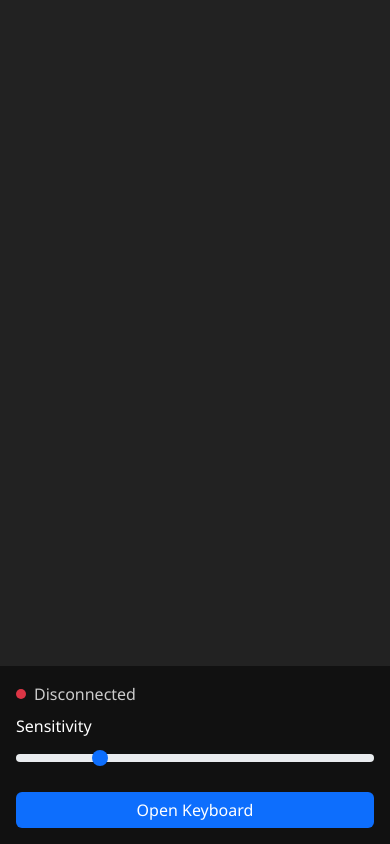
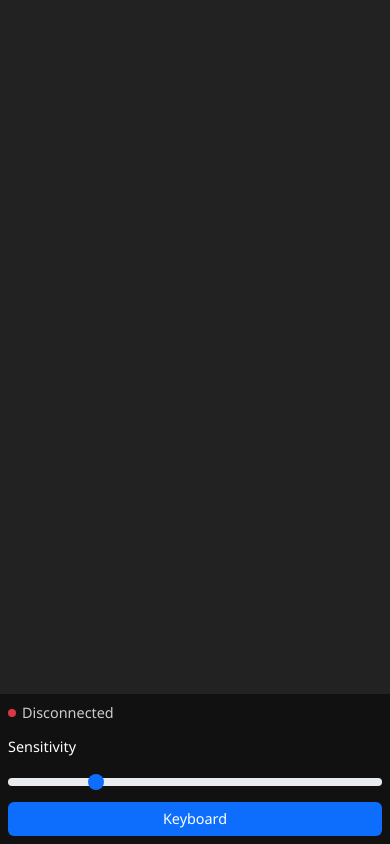
Before and after one commit to muchub/py-remote-pad, a Flask app: template templates/app.html in a window 390 px wide; the page is wider, and only the part inside the window is pictured. Run offline with Flask 3, Linux system fonts and the light colour scheme; the template is opened without the code that fills it, so the values that code supplies are empty; some libraries are stand-ins or nearby versions.

Commit message:
Update UI

```diff
--- a/app.py
+++ b/app.py
@@ -4,12 +4,17 @@ import pyautogui
 import keyboard
 import qrcode
 from pyngrok import ngrok
-import os
+import secrets
+import string
+
+def generate_token(length=8):
+    characters = string.ascii_letters + string.digits
+    return ''.join(secrets.choice(characters) for _ in range(length))
 
 # === Configuration ===
 app = Flask(__name__)
 socketio = SocketIO(app, cors_allowed_origins='*', async_mode='threading')
-ACCESS_TOKEN = "auisbdu123"
+ACCESS_TOKEN = generate_token()
 
 # === Routes ===
 @app.route('/')
--- a/templates/app.html
+++ b/templates/app.html
@@ -3,7 +3,7 @@
 
 <head>
     <meta charset="UTF-8" />
-    <meta name="viewport" content="width=device-width, initial-scale=1" />
+    <meta name="viewport" content="width=device-width, initial-scale=1, maximum-scale=1, user-scalable=no" />
     <title>Remote Pad</title>
     <script src="https://cdn.jsdelivr.net/npm/socket.io-client@4.5.4/dist/socket.io.min.js"></script>
     <link href="https://cdn.jsdelivr.net/npm/bootstrap@5.3.3/dist/css/bootstrap.min.css" rel="stylesheet" />
@@ -11,16 +11,16 @@
         * {
             user-select: none;
             -webkit-user-select: none;
-            /* For Safari */
             -ms-user-select: none;
-            /* For IE/Edge */
+            touch-action: manipulation;
+            box-sizing: border-box;
         }
 
-        html,
-        body {
+        html, body {
             height: 100%;
             margin: 0;
             padding: 0;
+            overflow: hidden;
         }
 
         body {
@@ -29,16 +29,13 @@
             font-family: 'Segoe UI', sans-serif;
             display: flex;
             flex-direction: column;
-            min-height: 100vh;
-            user-select: none;
-            /* prevent highlighting */
-            -webkit-user-select: none;
-            -ms-user-select: none;
-            box-sizing: border-box;
+            height: 100vh;
+            width: 100vw;
         }
 
         #pad {
             flex: 1;
+            min-height: 0; /* Allows flex item to shrink below content size */
             background-color: #222;
             touch-action: none;
         }
@@ -51,8 +48,9 @@
         }
 
         .controls {
-            padding: 1rem;
+            padding: 0.75rem;
             background-color: #111;
+            flex-shrink: 0; /* Prevent controls from shrinking */
         }
 
         .btn-toggle {
@@ -60,7 +58,8 @@
             color: white;
             border: none;
             font-weight: 500;
-            font-size: 1.1rem;
+            font-size: 1rem;
+            padding: 0.5rem;
         }
 
         .btn-toggle:active {
@@ -68,19 +67,23 @@
         }
 
         .form-label {
-            margin-bottom: 0.5rem;
+            margin-bottom: 0.25rem;
+            font-size: 0.9rem;
         }
 
         .form-range {
             accent-color: #0d6efd;
+            width: 100%;
+            margin: 0;
+            padding: 0;
         }
 
         .status-indicator {
-            width: 10px;
-            height: 10px;
+            width: 8px;
+            height: 8px;
             border-radius: 50%;
             display: inline-block;
-            margin-right: 8px;
+            margin-right: 6px;
         }
 
         .status-connected {
@@ -94,30 +97,41 @@
         .connection-status {
             display: flex;
             align-items: center;
-            margin-bottom: 0.5rem;
+            margin-bottom: 0.25rem;
+            font-size: 0.9rem;
+        }
+
+        .controls-container {
+            display: flex;
+            flex-direction: column;
+            gap: 0.5rem;
         }
 
         @media (max-width: 576px) {
+            .controls {
+                padding: 0.5rem;
+            }
             .btn-toggle {
-                font-size: 1rem;
+                font-size: 0.9rem;
+                padding: 0.4rem;
             }
         }
     </style>
 </head>
 
 <body>
-
     <div id="pad" class="w-100"></div>
 
     <div class="controls">
-        <div class="connection-status">
-            <span class="status-indicator status-disconnected" id="status-indicator"></span>
-            <span id="status-text">Disconnected</span>
+        <div class="controls-container">
+            <div class="connection-status">
+                <span class="status-indicator status-disconnected" id="status-indicator"></span>
+                <span id="status-text">Disconnected</span>
+            </div>
+            <label for="sensitivity-range" class="form-label text-white">Sensitivity</label>
+            <input type="range" class="form-range" min="1" max="10" value="3" id="sensitivity-range">
+            <button id="keyboard-toggle" class="btn btn-toggle w-100">Keyboard</button>
         </div>
-        <label for="sensitivity-range" class="form-label text-white">Sensitivity</label>
-        <input type="range" class="form-range" min="1" max="10" value="3" id="sensitivity-range">
-
-        <button id="keyboard-toggle" class="btn btn-toggle w-100 mt-3">Open Keyboard</button>
         <input id="hiddenInput" type="text" autofocus />
     </div>
 
@@ -129,9 +143,18 @@
         const statusIndicator = document.getElementById("status-indicator");
         const statusText = document.getElementById("status-text");
 
+        // Prevent any default touch behaviors that might cause scrolling
+        document.addEventListener('touchmove', function(e) {
+            if (e.target === pad || e.target === document.body) {
+                e.preventDefault();
+            }
+        }, { passive: false });
+
         let lastX = null;
         let lastY = null;
         let mouseDown = false;
+        let touchStartTime = 0;
+        let clickTimeout = null;
 
         // Connection status handlers
         socket.on("connect", () => {
@@ -149,7 +172,16 @@
         const getSensitivity = () => parseFloat(sensitivitySlider.value);
 
         // === Touch events ===
+        pad.addEventListener("touchstart", (e) => {
+            e.preventDefault();
+            const touch = e.touches[0];
+            lastX = touch.clientX;
+            lastY = touch.clientY;
+            touchStartTime = Date.now();
+        });
+
         pad.addEventListener("touchmove", (e) => {
+            e.preventDefault();
             const touch = e.touches[0];
             if (lastX !== null && lastY !== null) {
                 const dx = (touch.clientX - lastX) * getSensitivity();
@@ -160,19 +192,36 @@
             lastY = touch.clientY;
         });
 
-        pad.addEventListener("touchend", () => {
+        pad.addEventListener("touchend", (e) => {
+            e.preventDefault();
+            // Detect quick tap for click
+            if (Date.now() - touchStartTime < 200) {
+                if (clickTimeout) {
+                    clearTimeout(clickTimeout);
+                    clickTimeout = null;
+                    socket.emit("click", { double: true });
+                } else {
+                    clickTimeout = setTimeout(() => {
+                        clickTimeout = null;
+                        socket.emit("click", { double: false });
+                    }, 200);
+                }
+            }
             lastX = null;
             lastY = null;
         });
 
-        // === Optional Mouse (for desktop testing) ===
+        // === Mouse events (for desktop testing) ===
         pad.addEventListener("mousedown", (e) => {
+            e.preventDefault();
             mouseDown = true;
             lastX = e.clientX;
             lastY = e.clientY;
+            touchStartTime = Date.now();
         });
 
         pad.addEventListener("mousemove", (e) => {
+            e.preventDefault();
             if (!mouseDown) return;
             const dx = (e.clientX - lastX) * getSensitivity();
             const dy = (e.clientY - lastY) * getSensitivity();
@@ -181,15 +230,19 @@
             lastY = e.clientY;
         });
 
-        pad.addEventListener("mouseup", () => {
+        pad.addEventListener("mouseup", (e) => {
+            e.preventDefault();
+            if (Date.now() - touchStartTime < 200) {
+                socket.emit("click", { double: false });
+            }
             mouseDown = false;
             lastX = null;
             lastY = null;
-            socket.emit("click");
         });
 
         // === Keyboard input ===
-        document.getElementById("keyboard-toggle").addEventListener("click", () => {
+        document.getElementById("keyboard-toggle").addEventListener("click", (e) => {
+            e.preventDefault();
             input.focus();
         });
 
@@ -197,13 +250,22 @@
             e.preventDefault();
             if (e.key === "Backspace") {
                 socket.emit("keypress", { key: "backspace" });
+            } else if (e.key === "Enter") {
+                socket.emit("keypress", { key: "enter" });
             } else if (e.key.length === 1) {
                 socket.emit("keypress", { key: e.key });
             }
             input.value = '';
         });
+
+        // Handle window resize to ensure no scrolling
+        function handleResize() {
+            document.body.style.height = window.innerHeight + 'px';
+            document.body.style.width = window.innerWidth + 'px';
+        }
+
+        window.addEventListener('resize', handleResize);
+        handleResize();
     </script>
-
 </body>
-
 </html>
```
